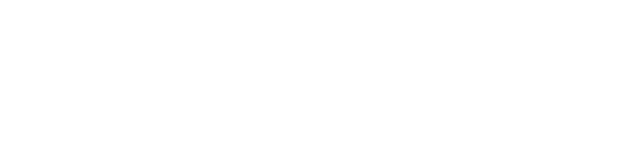
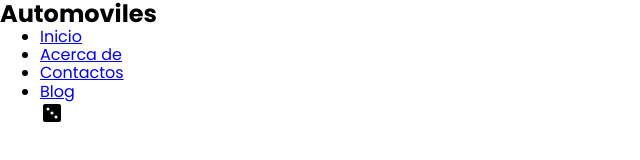
Before and after one commit to andrz-zack/Landing-page, a plain HTML site: page index.html in a window 1280 px wide. Shown: the whole page, without its empty margins (0-640 px from the left). Drawn offline with Linux system fonts and the light colour scheme.

Commit message:
agregandole un header con su respectivo div y ul

```diff
--- a/index.html
+++ b/index.html
@@ -11,7 +11,29 @@
 </head>
 <body>
     <header class="hero">
-        <nav class="nav container"></nav>
+        <nav class="nav container">
+            <div class="nav__logo">
+                <h2 class="nav__title">Automoviles</h2>
+            </div>
+
+            <ul class="na__link nav__link--menu">
+                <li class="nav__items">
+                    <a href="#" class="nav__links">Inicio</a>
+                </li>
+                <li class="nav__items">
+                    <a href="#" class="nav__links">Acerca de</a>
+                </li>
+                <li class="nav__items">
+                    <a href="#" class="nav__links">Contactos</a>
+                </li>
+                <li class="nav__items">
+                    <a href="#" class="nav__links">Blog</a>
+                </li>
+
+                <img src="./img/dice.svg" alt="" class="nav__close">
+            </ul>
+
+        </nav>
     </header>
 </body>
 </html>
```
